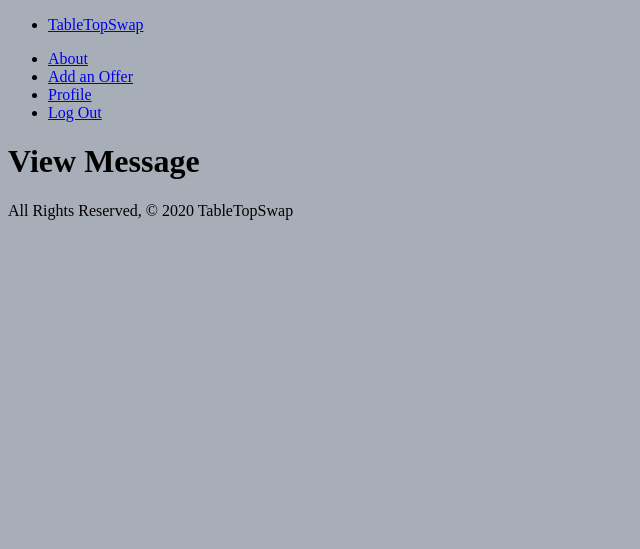
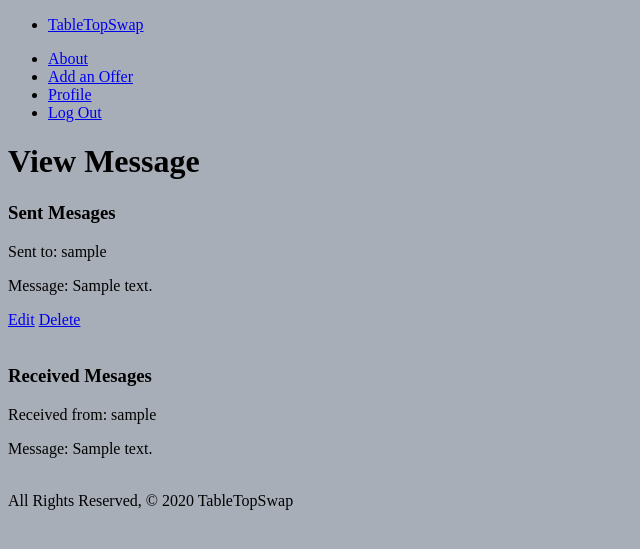
Before and after one commit to JamWheat/table-top-swap, a Django app: page /messages/view/ in a window 1280 px wide. Shown: the top 549 px of the page, without its empty margins (0-640 px from the left). Run offline with Django 3.2, Linux system fonts and the light colour scheme; a user stored in the database is signed in; tables that the repository leaves empty hold one stand-in row (values such as "Sample post").

Commit message:
complete full CRUD for messages

```diff
--- a/main_app/models.py
+++ b/main_app/models.py
@@ -64,7 +64,13 @@
   sender = models.ForeignKey(User, on_delete=models.CASCADE)
   receiver = models.ForeignKey(User, on_delete=models.CASCADE, related_name='receiver')
 
+  def get_absolute_url(self):
+    return reverse('messages_view')#, kwargs={'message_id': self.id})
+
 class Reply(models.Model):
   reply = models.TextField(max_length=300)
   sender = models.ForeignKey(User, on_delete=models.CASCADE)
   message = models.ForeignKey(Message, on_delete=models.CASCADE)
+
+  def get_absolute_url(self):
+    return reverse('messages_view')#, kwargs={'message_id': self.id})
--- a/main_app/templates/messages/view_messages.html
+++ b/main_app/templates/messages/view_messages.html
@@ -6,6 +6,32 @@
 
 <h1>View Message</h1>
 
+<h3>Sent Mesages</h3>
 
+{% if sent_messages %}
+  {% for message in sent_messages %}
+    <div>
+      <p>Sent to: {{ message.receiver }}</p>
+      <p>Message: {{ message.message }}</p>
+      <a href="{% url 'message_update' message.id %}">Edit</a>
+      <a href="{% url 'message_delete' message.id %}">Delete</a>
+    </div><br>
+  {% endfor %}
+{% else %}
+  <p>You have no sent messages at the moment.</p>
+{% endif %}
+
+<h3>Received Mesages</h3>
+
+{% if received_messages %}
+  {% for message in received_messages %}
+    <div>
+      <p>Received from: {{ message.sender }}</p>
+      <p>Message: {{ message.message }}</p>
+    </div><br>
+  {% endfor %}
+{% else %}
+  <p>You have no received messages at the moment.</p>
+{% endif %}
 
 {% endblock %}
--- a/main_app/urls.py
+++ b/main_app/urls.py
@@ -25,4 +25,6 @@
   path('messages/create/', views.message_create, name='message_create'),
   path('messages/send/', views.message_send, name='message_send'),
   path('messages/view/', views.messages_view, name='messages_view'),
+  path('messages/<int:pk>/update/', views.MessageUpdate.as_view(), name='message_update'),
+  path('messages/<int:pk>/delete/', views.MessageDelete.as_view(), name='message_delete'),
 ]
--- a/main_app/views.py
+++ b/main_app/views.py
@@ -149,3 +149,11 @@
     'sent_messages': sent_messages,
     'received_messages': received_messages
   })
+
+class MessageUpdate(UpdateView):
+  model = Message
+  fields = ['message']
+
+class MessageDelete(DeleteView):
+  model = Message
+  success_url = '/messages/view/'
```
Also changed, not shown: main_app/templates/main_app/message_confirm_delete.html (added, +23 -0 lines), main_app/templates/main_app/message_form.html (added, +14 -0 lines).
